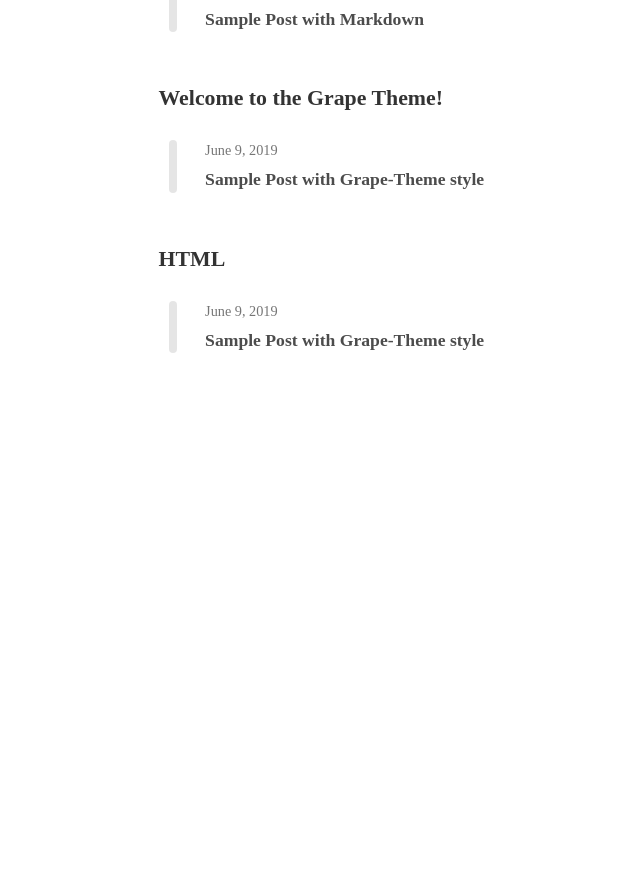
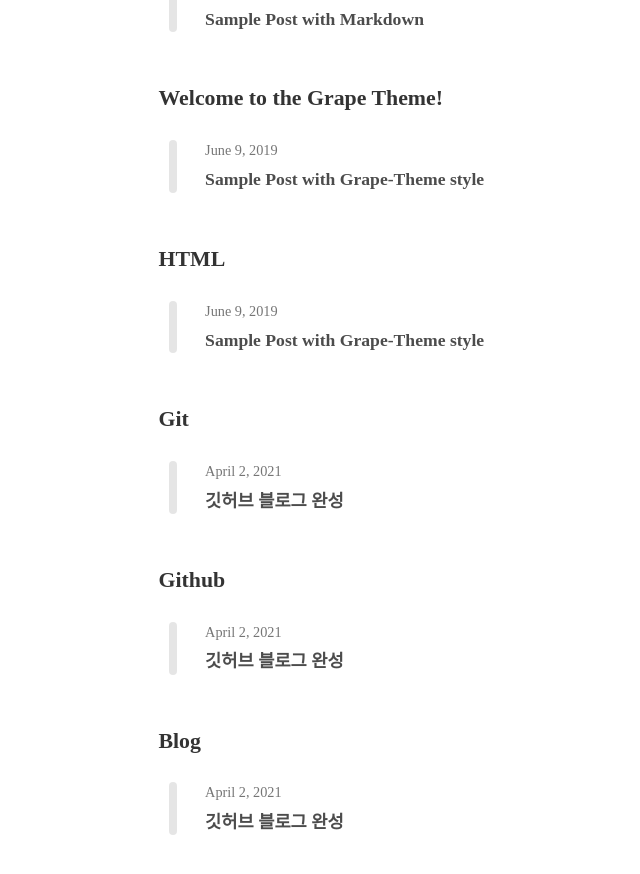
Before and after one commit to JeongrakChoi/JeongrakChoi.github.io, a Jekyll site: the page built from tags.html, in a window 1280 px wide and 900 px high, scrolled down 653 px. Shown: the top 874 px of the window, without its empty margins (93-733 px from the left). Built offline with Jekyll 4.4.1, drawn with Linux system fonts in a browser that asks for light colours; nearby versions of some CDN libraries; some web fonts are replaced; before the commit the page ends 1071 px from its top, so only the background shows below that.

Commit message:
Update 2021-04-02-intro.md

```diff
--- a/_posts/2021-04-02-intro.md
+++ b/_posts/2021-04-02-intro.md
@@ -2,9 +2,9 @@
 layout: post
 title: 깃허브 블로그 완성
 subtitle :
-tags: []
+tags: [Git, Github, Blog]
 author: Jeongrak Choi
-comments : False
+comments : true
 ---
 
 첫 깃허브 블로그를 만들었습니다.
```
